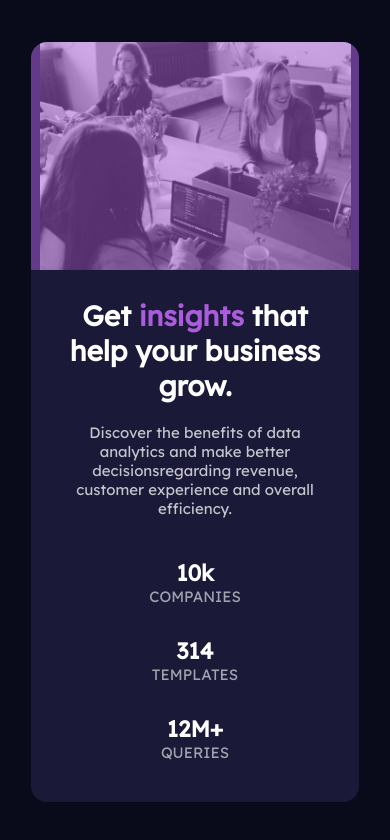
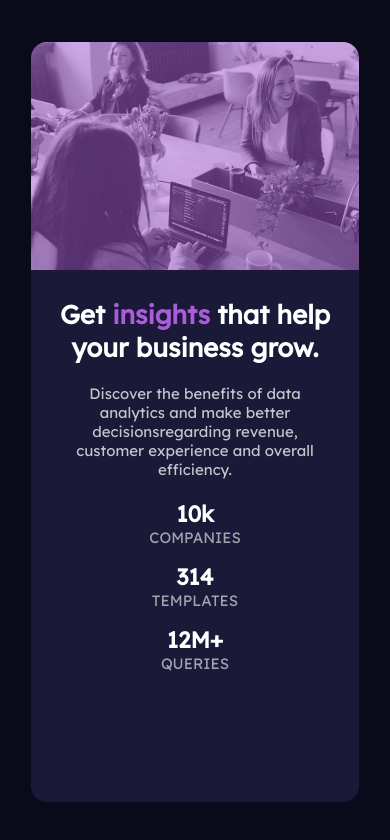
Before and after one commit to ibrahimherith/stats-card, a React (Create React App) app: page / in a window 390 px wide. Shown: the top 840 px of the page. Built offline with nearby package versions, Linux system fonts and the light colour scheme.

Commit message:
Altered some css

```diff
--- a/src/index.css
+++ b/src/index.css
@@ -92,7 +92,7 @@ body {
 
     background-position: center;
     background-repeat: no-repeat;
-    background-size: contain;
+    background-size: cover;
     width: 100%;
     height: 30%;
     border-radius: 1rem 1rem 0 0;
@@ -107,11 +107,11 @@ body {
 
   .card-header {
     margin-bottom: 20px;
-    font-size: 28px;
+    font-size: 26px;
   }
 
   .card-description {
-    margin-bottom: 40px;
+    margin-bottom: 20px;
   }
 
   .card-stats {
@@ -119,6 +119,6 @@ body {
   }
 
   .stat:not(:last-child) {
-    margin-bottom: 30px;
+    margin-bottom: 15px;
   }
 }
```
